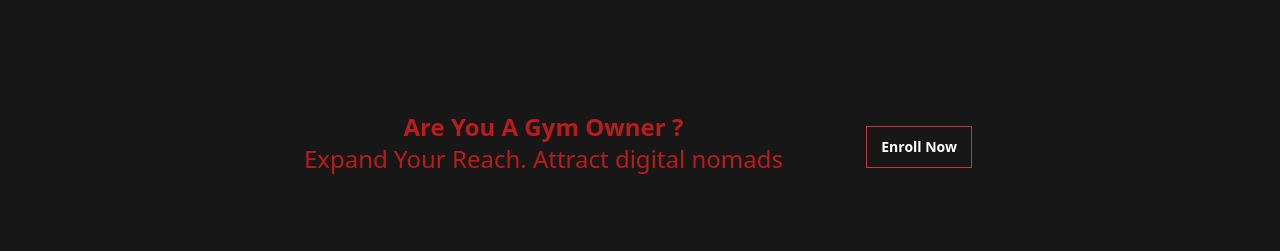
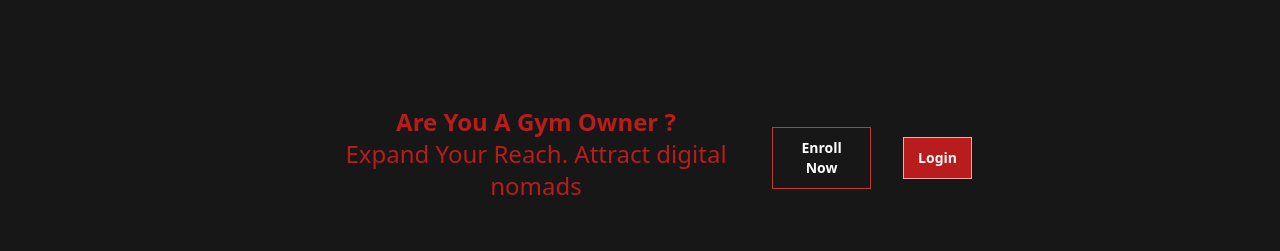
Before and after one commit to pesto-students/frontend-repo-titans, a React (Vite) app: page / in a window 1280 px wide. Shown: the part 980-1231 px from the top of the page. Built offline with nearby package versions, Linux system fonts and the light colour scheme; no server answers.

Commit message:
feat: login button for owner in landing page

```diff
--- a/src/Pages/GymUserPages/LandingPage.jsx
+++ b/src/Pages/GymUserPages/LandingPage.jsx
@@ -108,10 +108,15 @@ function LandingPage() {
             </p>
 
             {/* Button For Gym Owner to enroll*/}
-            <div className="items-center justify-between mt-10 lg:flex gap-x-6">
+            <div className="flex flex-col md:flex-row items-center justify-between mt-10 lg:flex gap-x-6">
               <Link to="/owners/register" className="inline-block m-1">
                 <button className="bg-transparent px-3.5 py-2.5 text-sm font-semibold text-white shadow-sm hover:bg-wwred focus-visible:outline focus-visible:outline-2 focus-visible:outline-offset-2 focus-visible:outline-indigo-600 lg:w-full w-40 mb-2 text-center border border-wwred">
                   Enroll Now
+                </button>
+              </Link>
+              <Link to="/owners/login" className="inline-block m-1">
+                <button className="bg-red-700 px-3.5 py-2.5 text-sm font-semibold text-wwtext shadow-sm hover:bg-wwred focus-visible:outline focus-visible:outline-2 focus-visible:outline-offset-2 focus-visible:outline-indigo-600 lg:w-full w-40 mb-2 text-center border border-red-300">
+                  Login
                 </button>
               </Link>
             </div>
```
